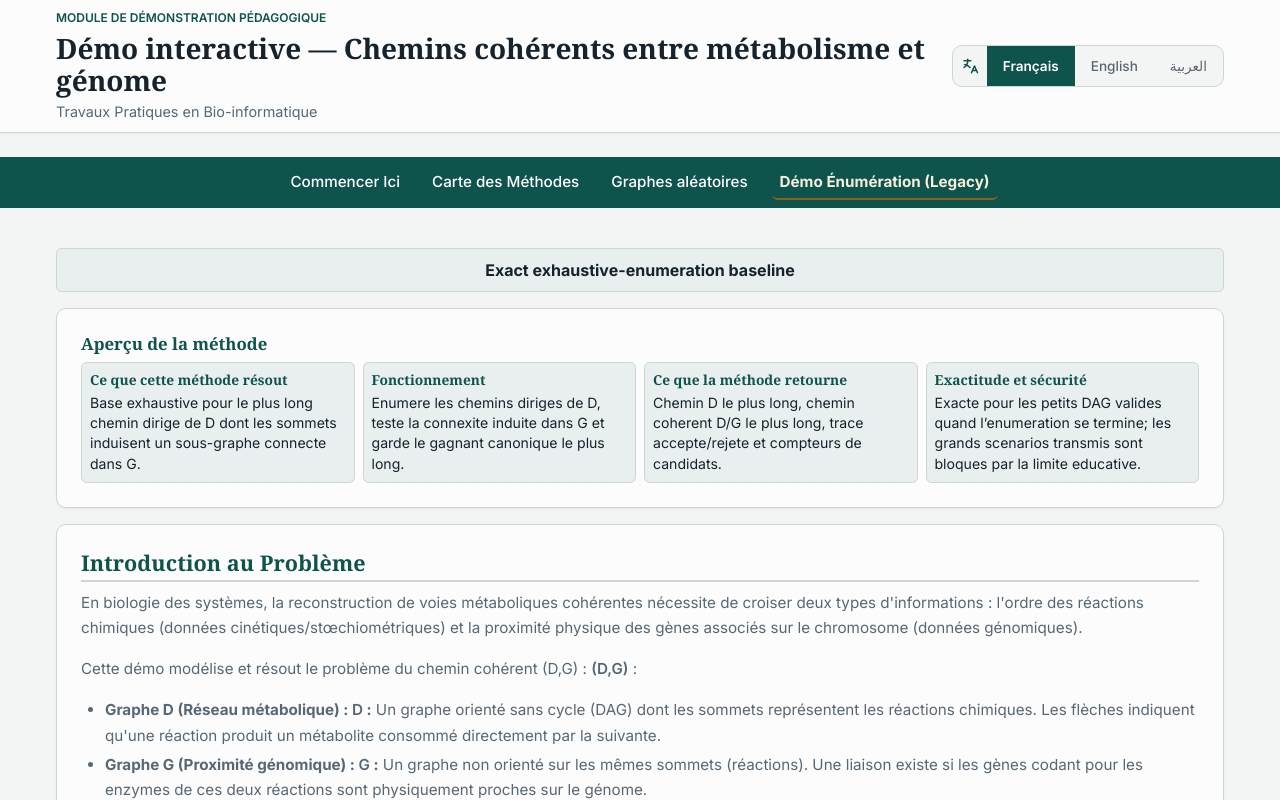
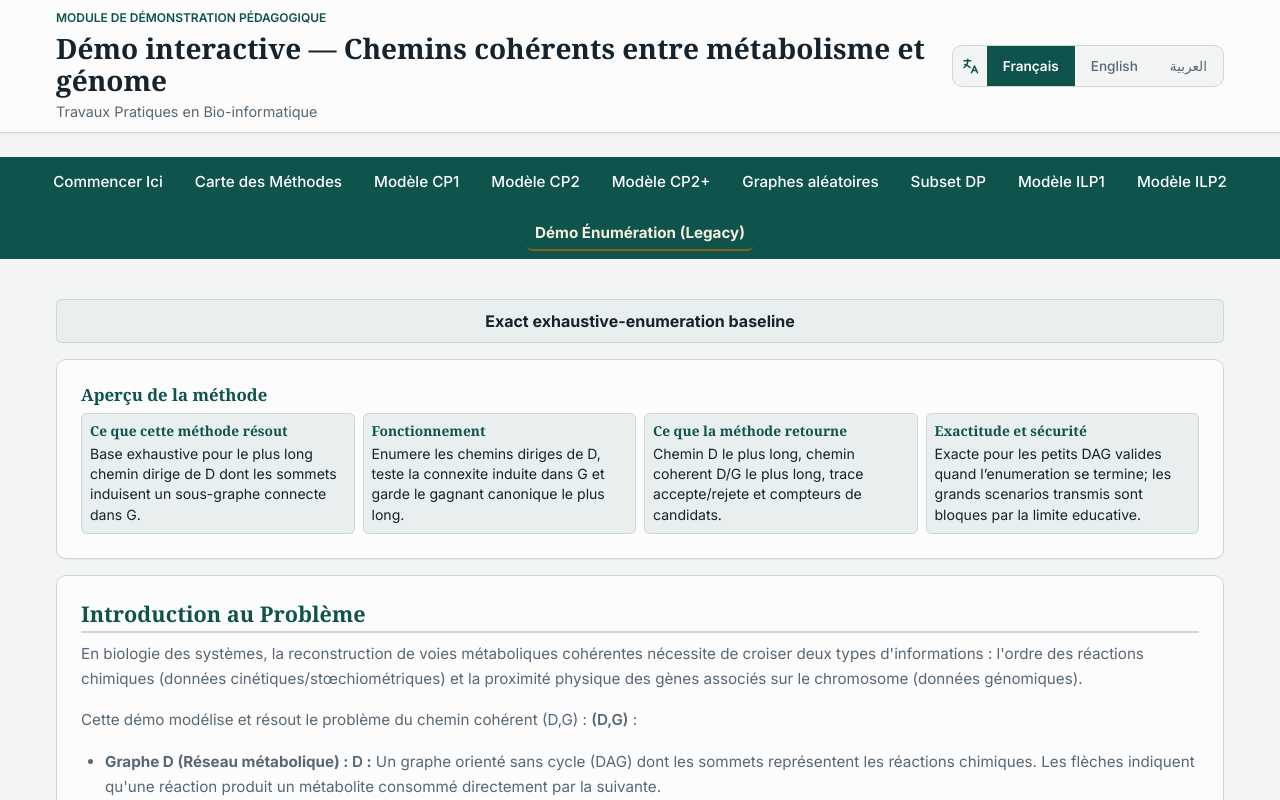
Before and after one commit to Eminou122/bioinformatics-exact-methods-demo, a React (Vite) app: page /legacy in a window 1280 px wide. Shown: the top 800 px of the page. Built offline with nearby package versions, Linux system fonts and the light colour scheme.

Commit message:
fix: restore full method navigation

```diff
--- a/src/components/Navigation.tsx
+++ b/src/components/Navigation.tsx
@@ -46,23 +46,41 @@ interface NavbarProps {
 }
 
 export const Navbar: React.FC<NavbarProps> = ({ currentPath, navigate, lang }) => {
-  const labels: Record<Language, { start: string; methods: string; randomLab: string; legacy: string }> = {
+  const labels: Record<Language, { start: string; methods: string; cp1: string; cp2: string; cp2Plus: string; randomLab: string; subsetDp: string; ilp1: string; ilp2: string; legacy: string }> = {
     fr: {
       start: 'Commencer Ici',
       methods: 'Carte des Méthodes',
+      cp1: 'Modèle CP1',
+      cp2: 'Modèle CP2',
+      cp2Plus: 'Modèle CP2+',
       randomLab: 'Graphes aléatoires',
+      subsetDp: 'Subset DP',
+      ilp1: 'Modèle ILP1',
+      ilp2: 'Modèle ILP2',
       legacy: 'Démo Énumération (Legacy)'
     },
     en: {
       start: 'Start Here',
       methods: 'Method Map',
-      randomLab: 'Random Graph Lab',
+      cp1: 'CP1 Model',
+      cp2: 'CP2 Model',
+      cp2Plus: 'CP2+ Model',
+      randomLab: 'Random Graphs',
+      subsetDp: 'Subset DP',
+      ilp1: 'ILP1 Model',
+      ilp2: 'ILP2 Model',
       legacy: 'Enumeration Demo (Legacy)'
     },
     ar: {
       start: 'ابدأ هنا',
       methods: 'خريطة الطرق',
-      randomLab: 'مختبر المخططات العشوائية',
+      cp1: 'نموذج CP1',
+      cp2: 'نموذج CP2',
+      cp2Plus: 'نموذج CP2+',
+      randomLab: 'مخططات عشوائية',
+      subsetDp: 'Subset DP',
+      ilp1: 'نموذج ILP1',
+      ilp2: 'نموذج ILP2',
       legacy: 'عرض التعداد (القديم)'
     }
   };
@@ -72,7 +90,13 @@ export const Navbar: React.FC<NavbarProps> = ({ currentPath, navigate, lang }) =
   const items = [
     { path: '/', label: t.start },
     { path: '/methods', label: t.methods },
+    { path: '/methods/cp1', label: t.cp1 },
+    { path: '/methods/cp2', label: t.cp2 },
+    { path: '/methods/cp2-plus', label: t.cp2Plus },
     { path: '/methods/random-graph-lab', label: t.randomLab },
+    { path: '/methods/subset-dp', label: t.subsetDp },
+    { path: '/methods/ilp1', label: t.ilp1 },
+    { path: '/methods/ilp2', label: t.ilp2 },
     { path: '/legacy', label: t.legacy }
   ];
 
@@ -96,8 +120,11 @@ export const Navbar: React.FC<NavbarProps> = ({ currentPath, navigate, lang }) =
       }}
     >
       {items.map((item) => {
+        const isCP2PlusRoute = currentPath === '/methods/cp2-plus' || currentPath.startsWith('/methods/cp2-plus/');
+        const isRandomLabRoute = currentPath === '/methods/random-graph-lab';
         const isActive = currentPath === item.path
-          || (item.path === '/methods' && currentPath.startsWith('/methods') && currentPath !== '/methods/random-graph-lab');
+          || (item.path === '/methods/cp2-plus' && isCP2PlusRoute)
+          || (item.path === '/methods' && currentPath.startsWith('/methods') && currentPath !== '/methods/cp1' && currentPath !== '/methods/cp2' && !isCP2PlusRoute && !isRandomLabRoute && currentPath !== '/methods/subset-dp' && currentPath !== '/methods/ilp1' && currentPath !== '/methods/ilp2');
         return (
           <Link
             key={item.path}
```
